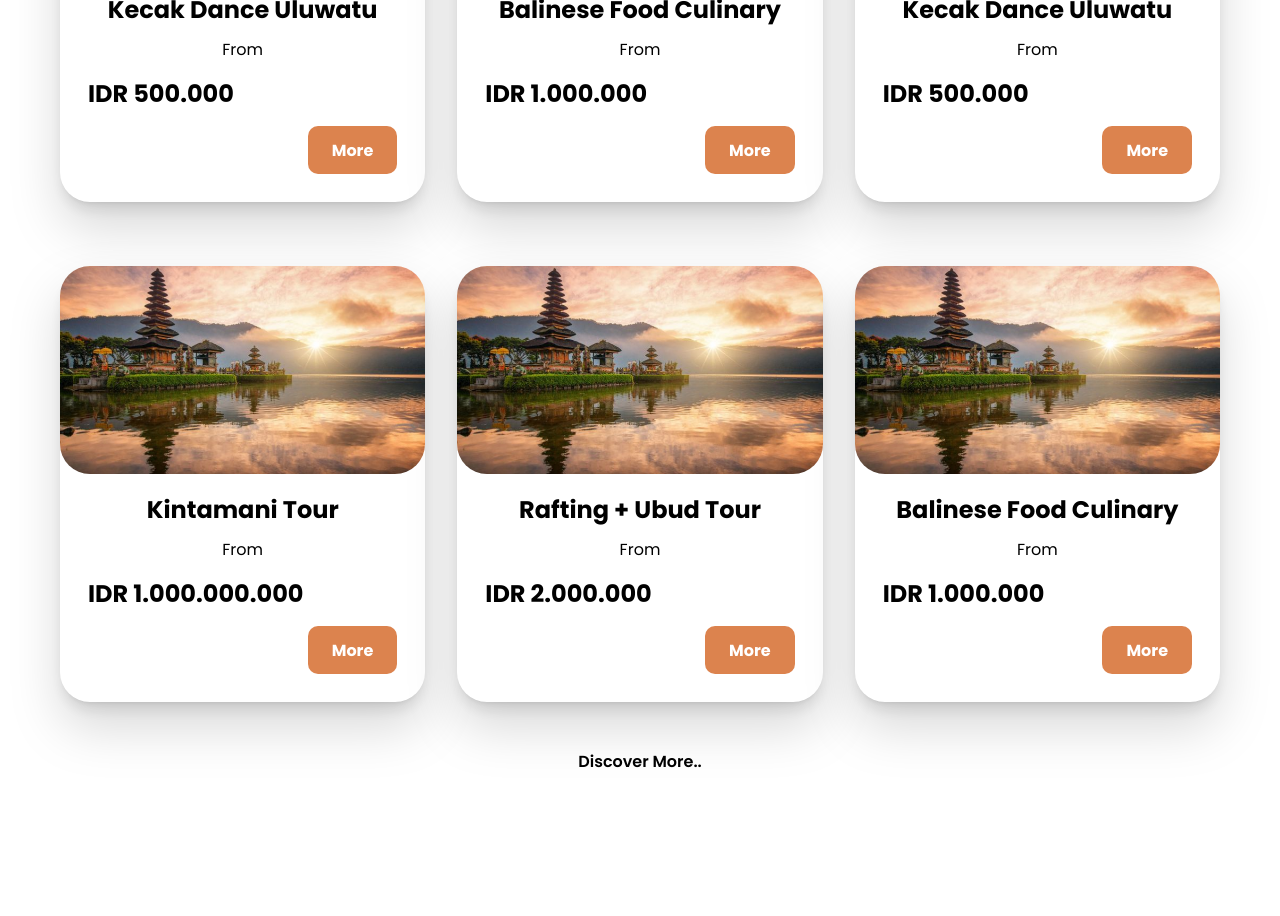
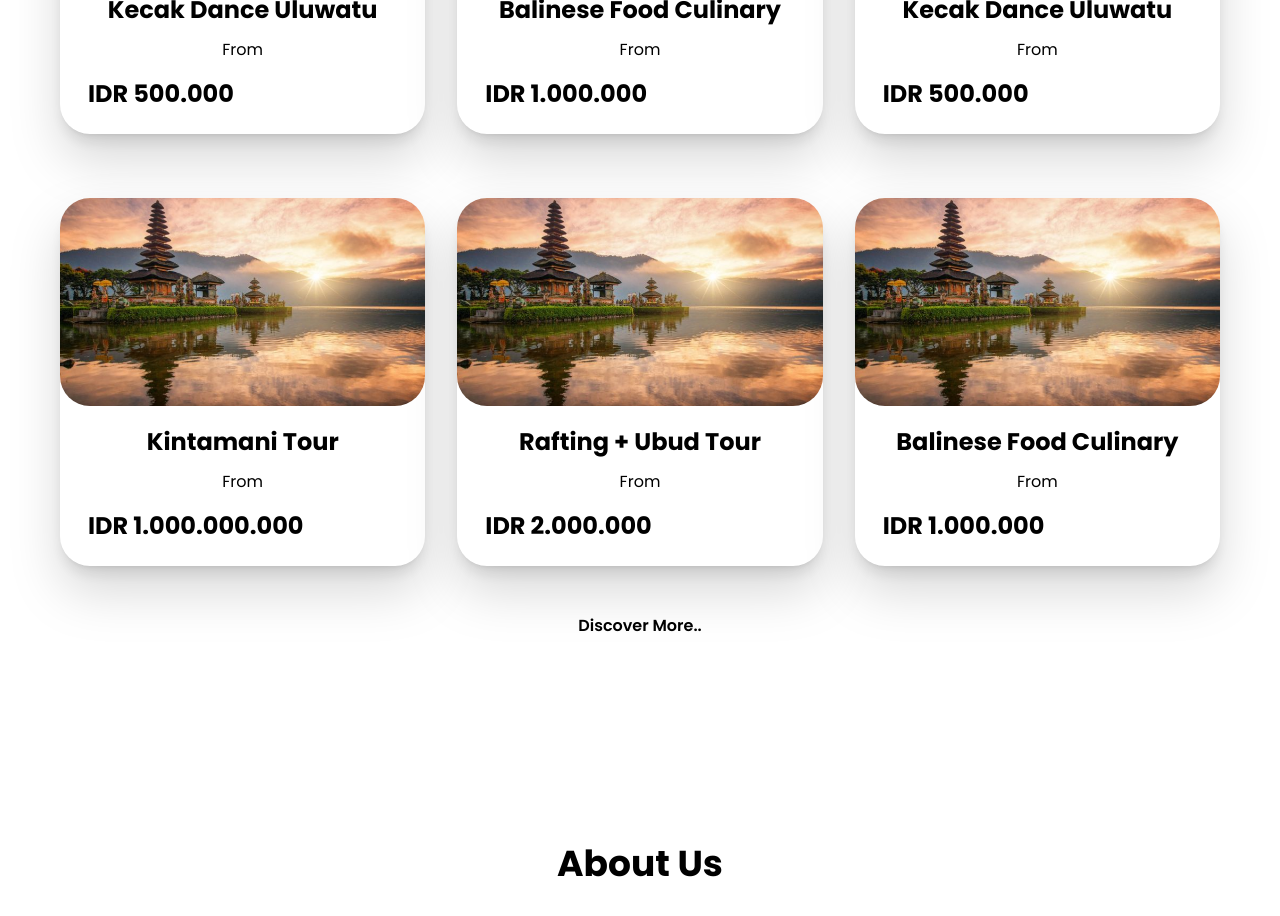
Before and after one commit to CokdePutra/Bali-Tour, a React (Vite) app: page / in a window 1280 px wide. Shown: the part 1200-2116 px from the top of the page. Built offline with nearby package versions, Linux system fonts and the light colour scheme.

Commit message:
updating bug

```diff
--- a/src/components/Card/Card.jsx
+++ b/src/components/Card/Card.jsx
@@ -21,7 +21,7 @@ const Card = ({ CardValue }) => {
               IDR {price}
             </p>
             <Link to={`/activities/${id}`}>
-              <ButtonBook textButton="More" className="float-right mb-5 mr-5" />
+              {/* <ButtonBook textButton="More" className="float-right mb-5 mr-5" /> */}
             </Link>
           </div>
         </div>
```
